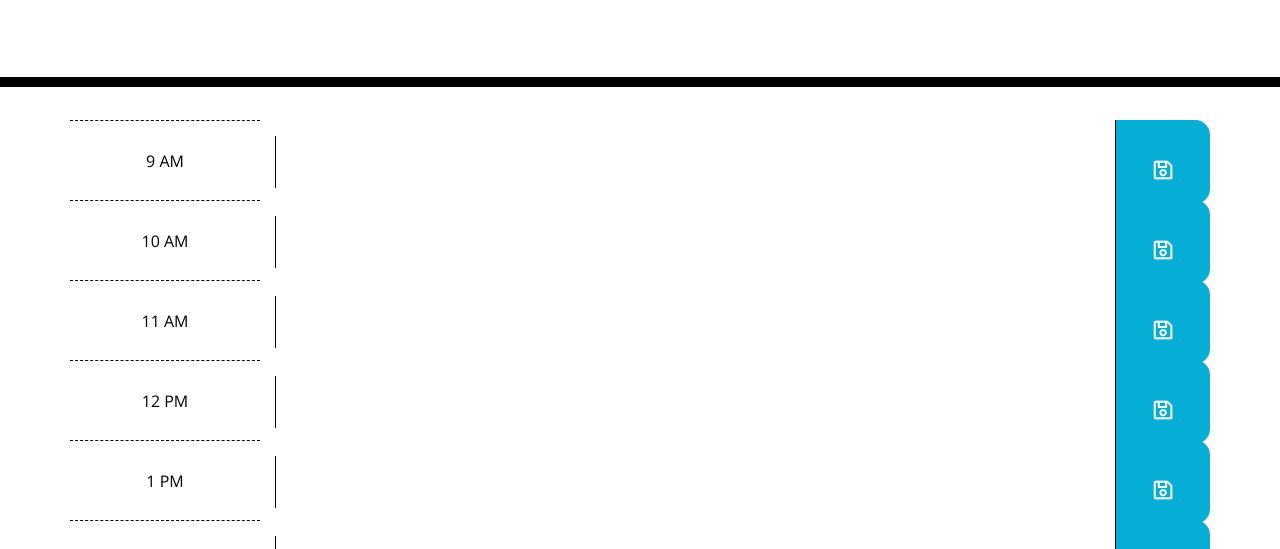
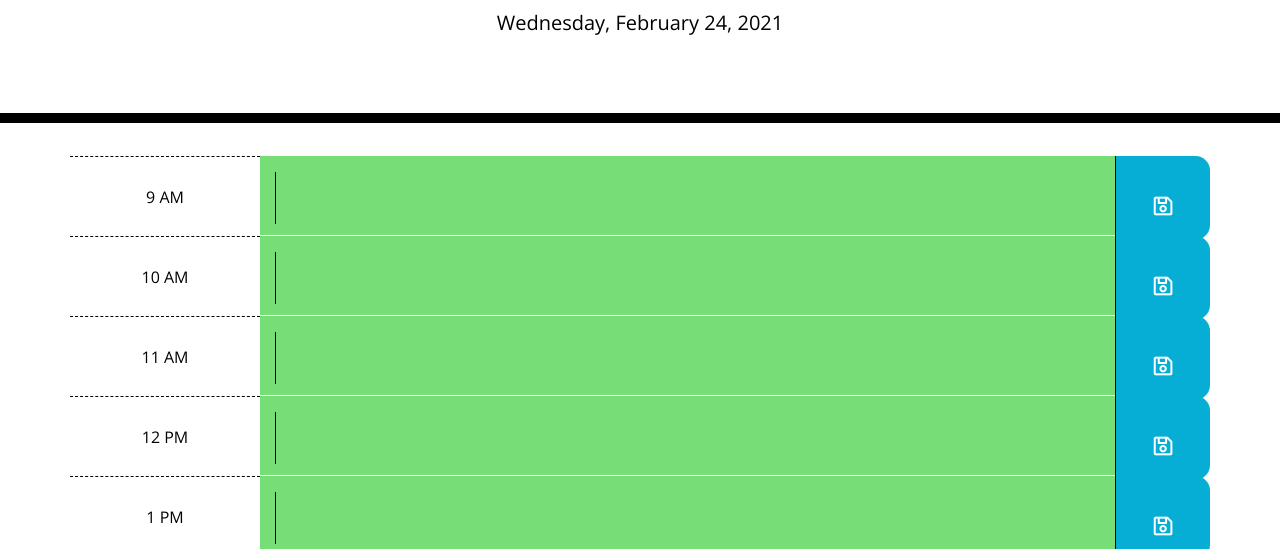
Before and after one commit to larrygjenkins/DailyPlanner, a plain HTML site: page index.html in a window 1280 px wide. Shown: the part 181-730 px from the top of the page. Drawn offline with nearby package versions, Linux system fonts and the light colour scheme.

Commit message:
updated path for script.js file

```diff
--- a/index.html
+++ b/index.html
@@ -165,6 +165,6 @@
 
     <script src="https://cdnjs.cloudflare.com/ajax/libs/jquery/3.2.1/jquery.min.js"></script>
     <!-- <script src="https://cdnjs.cloudflare.com/ajax/libs/moment.js/2.29.1/moment.min.js"></script> -->
-    <script src="./assets/js/script2.js"></script>
+    <script src="./assets/js/script.js"></script>
   </body>
 </html>
```
